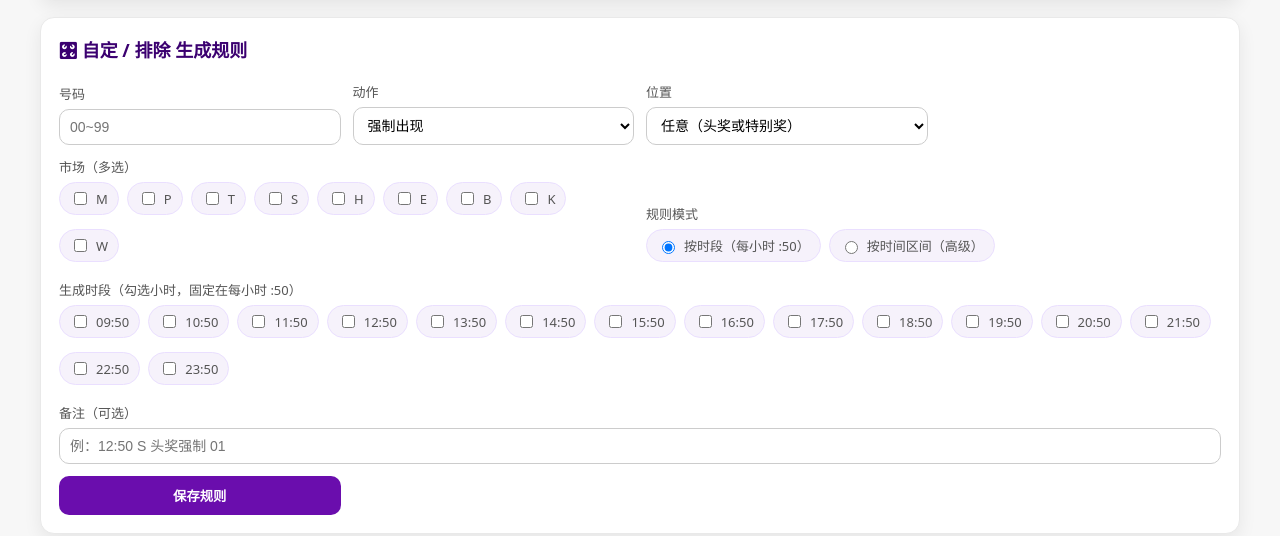
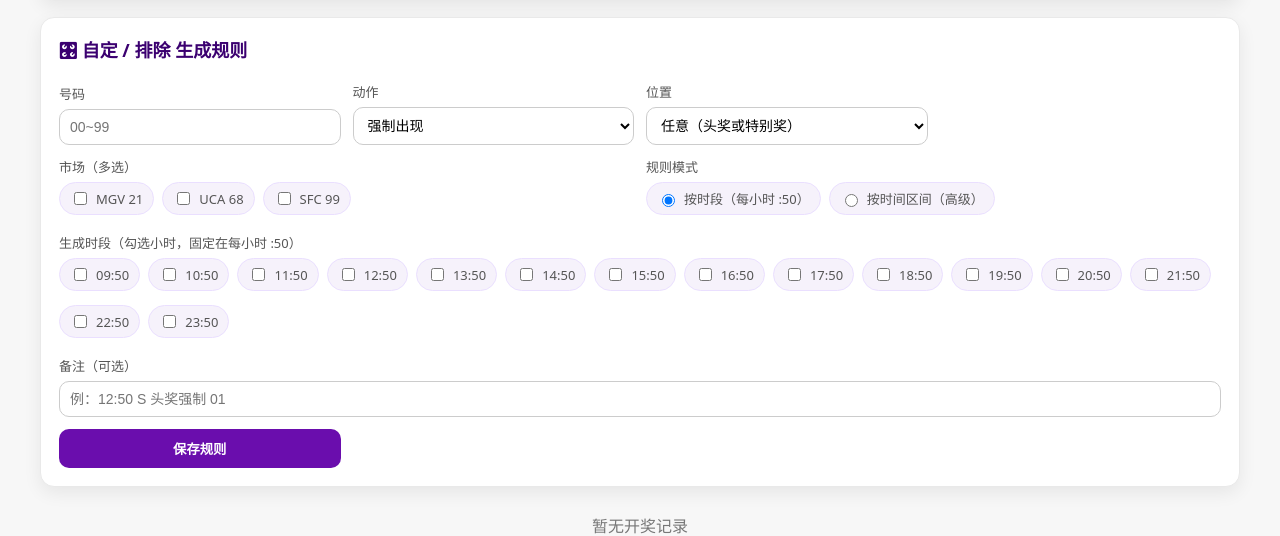
Before and after one commit to boonjun123654/N_2D, a Flask app: page /admin in a window 1280 px wide. Shown: the part 577-1113 px from the top of the page. Run offline with Flask 3, Linux system fonts and the light colour scheme; the visitor is signed in with stand-in values (Sample User, id 1).

Commit message:
Update admin.html

```diff
--- a/templates/admin.html
+++ b/templates/admin.html
@@ -194,7 +194,7 @@
         <div class="col-6">
           <label>市场（多选）</label>
           <div class="chips">
-            {% for m in "MPTSHEBKW" %}
+            {% for m in ['MGV 21','UCA 68','SFC 99'] %}
               <label class="chip">
                 <input type="checkbox" name="markets" value="{{ m }}"> {{ m }}
               </label>
```
